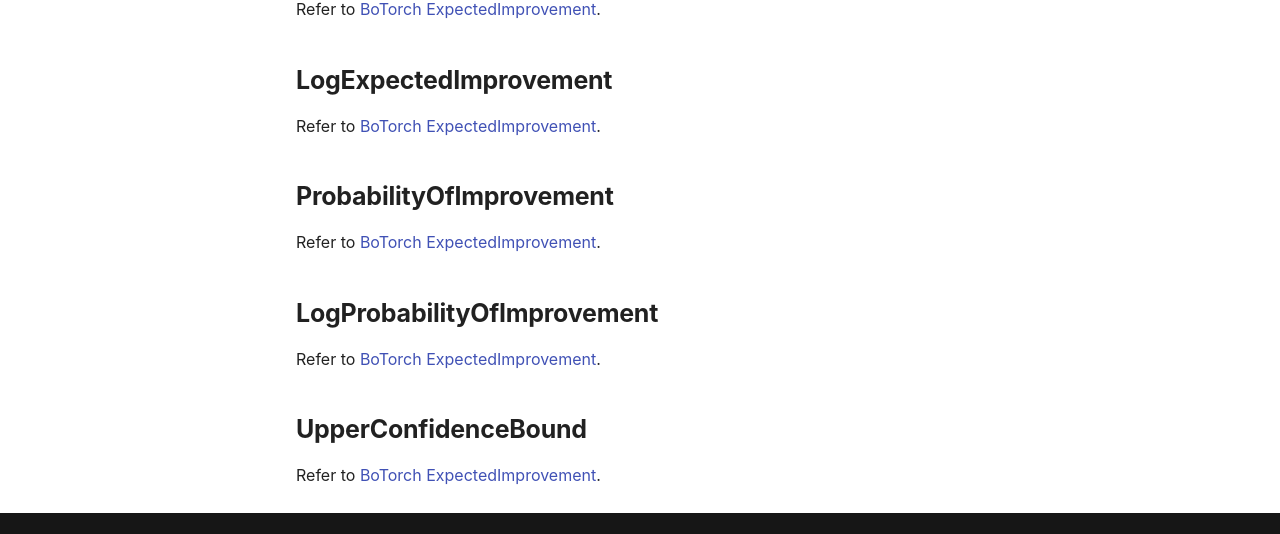
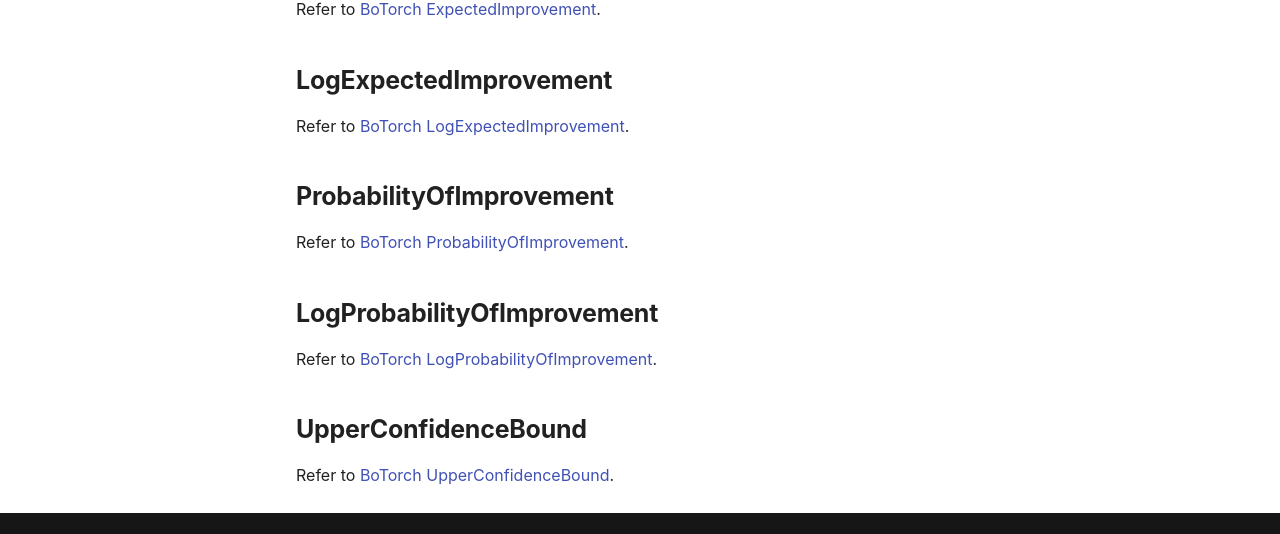
Before and after one commit to dtu-energy/Odyssey, an MkDocs documentation site: the page built from docs/api_reference/acquisition_functions.md, in a window 1280 px wide and 1065 px high. Shown: the part 528-1062 px from the top of the window. Built offline with MkDocs 1.6.1 and Material for MkDocs 9.7.7, drawn with Linux system fonts in a browser that asks for light colours; some web fonts are replaced; comment, search, counter and statistics services are not loaded.

Commit message:
acqfs docs

```diff
--- a/docs/api_reference/acquisition_functions.md
+++ b/docs/api_reference/acquisition_functions.md
@@ -9,13 +9,13 @@ Refer to [BoTorch ExpectedImprovement](https://botorch.org/api/acquisition.html#
 
 
 ## **LogExpectedImprovement**
-Refer to [BoTorch ExpectedImprovement](https://botorch.org/api/acquisition.html#botorch.acquisition.analytic.LogExpectedImprovement).
+Refer to [BoTorch LogExpectedImprovement](https://botorch.org/api/acquisition.html#botorch.acquisition.analytic.LogExpectedImprovement).
 
 ## **ProbabilityOfImprovement**
-Refer to [BoTorch ExpectedImprovement](https://botorch.org/api/acquisition.html#botorch.acquisition.analytic.ProbabilityOfImprovement).
+Refer to [BoTorch ProbabilityOfImprovement](https://botorch.org/api/acquisition.html#botorch.acquisition.analytic.ProbabilityOfImprovement).
 
 ## **LogProbabilityOfImprovement**
-Refer to [BoTorch ExpectedImprovement](https://botorch.org/api/acquisition.html#botorch.acquisition.analytic.LogProbabilityOfImprovement).
+Refer to [BoTorch LogProbabilityOfImprovement](https://botorch.org/api/acquisition.html#botorch.acquisition.analytic.LogProbabilityOfImprovement).
 
 ## **UpperConfidenceBound**
-Refer to [BoTorch ExpectedImprovement](https://botorch.org/api/acquisition.html#botorch.acquisition.analytic.UpperConfidenceBound).
+Refer to [BoTorch UpperConfidenceBound](https://botorch.org/api/acquisition.html#botorch.acquisition.analytic.UpperConfidenceBound).
```
